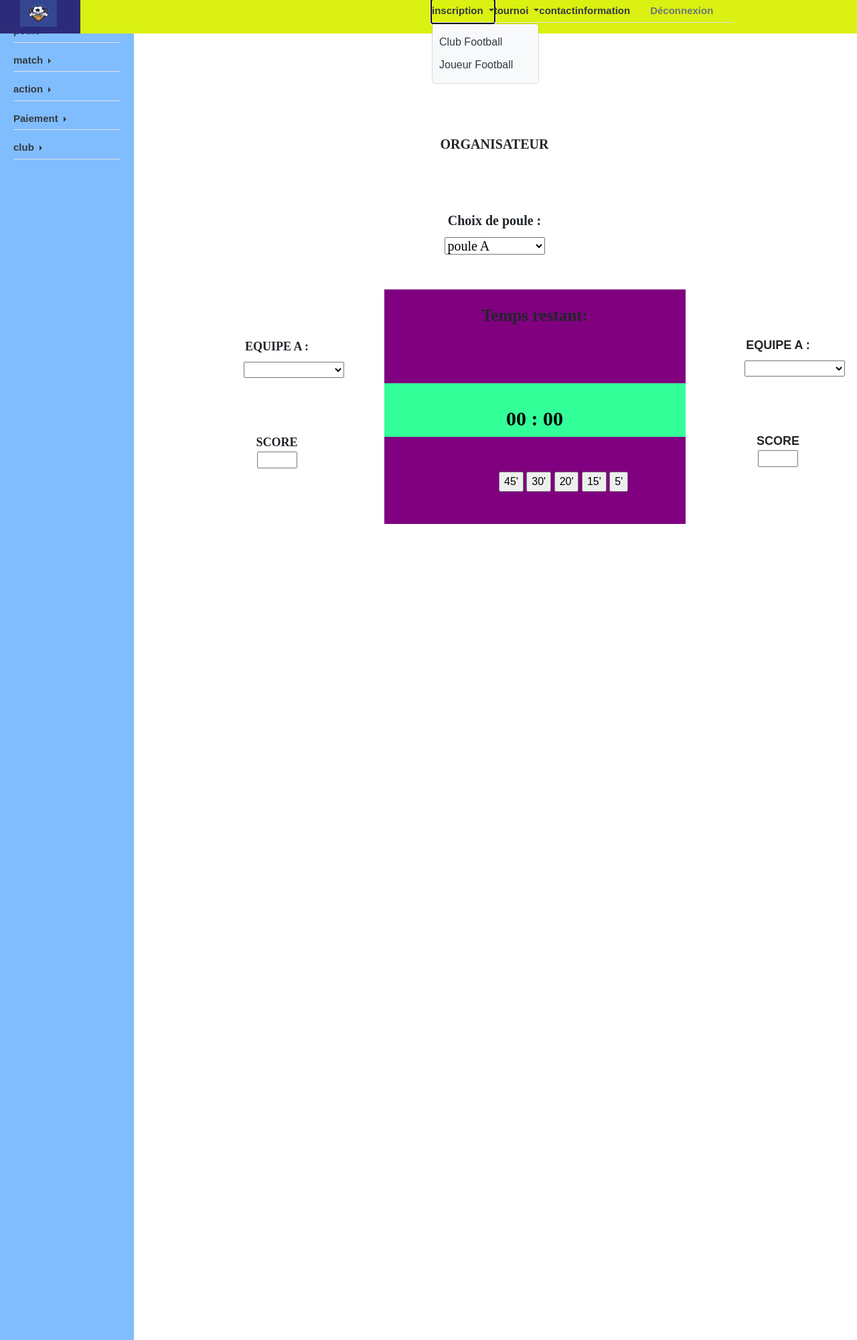
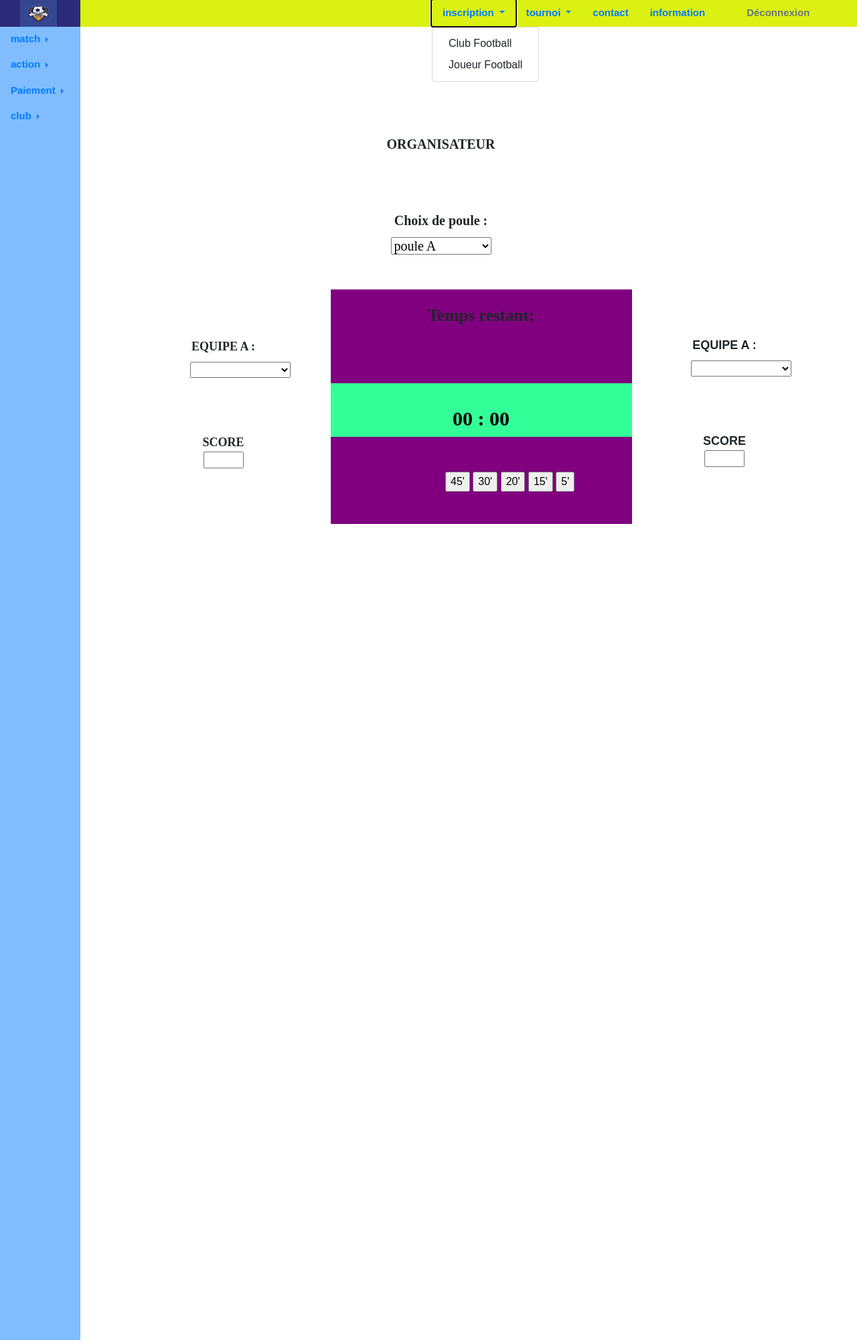
Before and after one commit to rivah1991/ryvahfoot, a PHP site: page /menu/chronometre.php in a window 1280 px wide, after a click on "inscription". Shown: the whole page at 67% size. Run offline with PHP 8.4, Linux system fonts and the light colour scheme; tables that the repository leaves empty or names only in its code hold one stand-in row (values such as "Sample post").

Commit message:
push menu

```diff
--- a/login/login.php
+++ b/login/login.php
@@ -129,7 +129,7 @@ if($_SERVER["REQUEST_METHOD"] == "POST") {
 <body>
 <div class="container">
     <div id="cadre1">
-        <img src="../images/joueur/1.jpg" class="images" id="masuperimage">
+        <img src="../images/joueur/1.jpg" class="images" id="imagejoueur">
     </div>
     <div id="cadre2">
         <div class="login-form">
--- a/ressources/menu.php
+++ b/ressources/menu.php
@@ -1,69 +1,4 @@
-<!DOCTYPE html>
-<html lang="fr">
-<head>
-    <meta charset="UTF-8">
-    <meta name="viewport" content="width=device-width, initial-scale=1.0">
-    <title>Menu</title>
-    <style>
-        body {
-            font-family: Arial, sans-serif;
-            margin: 0;
-            padding: 0;
-        }
-
-        #menu {
-            background-color: #f8f9fa;
-            padding: 20px;
-
-        }
-
-        .nav-item {
-            list-style: none;
-            margin-bottom: 10px;
-        }
-
-        .nav-link {
-            text-decoration: none;
-            color: #343a40;
-            font-weight: bold;
-            display: block;
-            padding: 5px 0;
-            border-bottom: 1px solid #dee2e6;
-            transition: background-color 0.3s;
-        }
-
-        .nav-link:hover {
-            background-color: #e9ecef;
-        }
-
-        .dropdown-menu {
-            display: none;
-            background-color: #f8f9fa;
-            padding: 10px;
-            border-radius: 5px;
-            position: absolute;
-            z-index: 1;
-        }
-
-        .dropdown-item {
-            color: #343a40;
-            text-decoration: none;
-            display: block;
-            padding: 5px 0;
-            transition: background-color 0.3s;
-        }
-
-        .dropdown-item:hover {
-            background-color: #e9ecef;
-        }
-
-        .dropright:hover .dropdown-menu {
-            display: block;
-        }
-    </style>
-</head>
-<body>
-<div id="menu" style="width: 200px;">
+<div id="menu" >
     <ul class="nav flex-column">
         <li class="nav-item">
         <li class="nav-item dropdown dropright">
@@ -130,8 +65,3 @@
         </li>
 
     </ul>
-
-</div>
-
-</body>
-</html>
```
